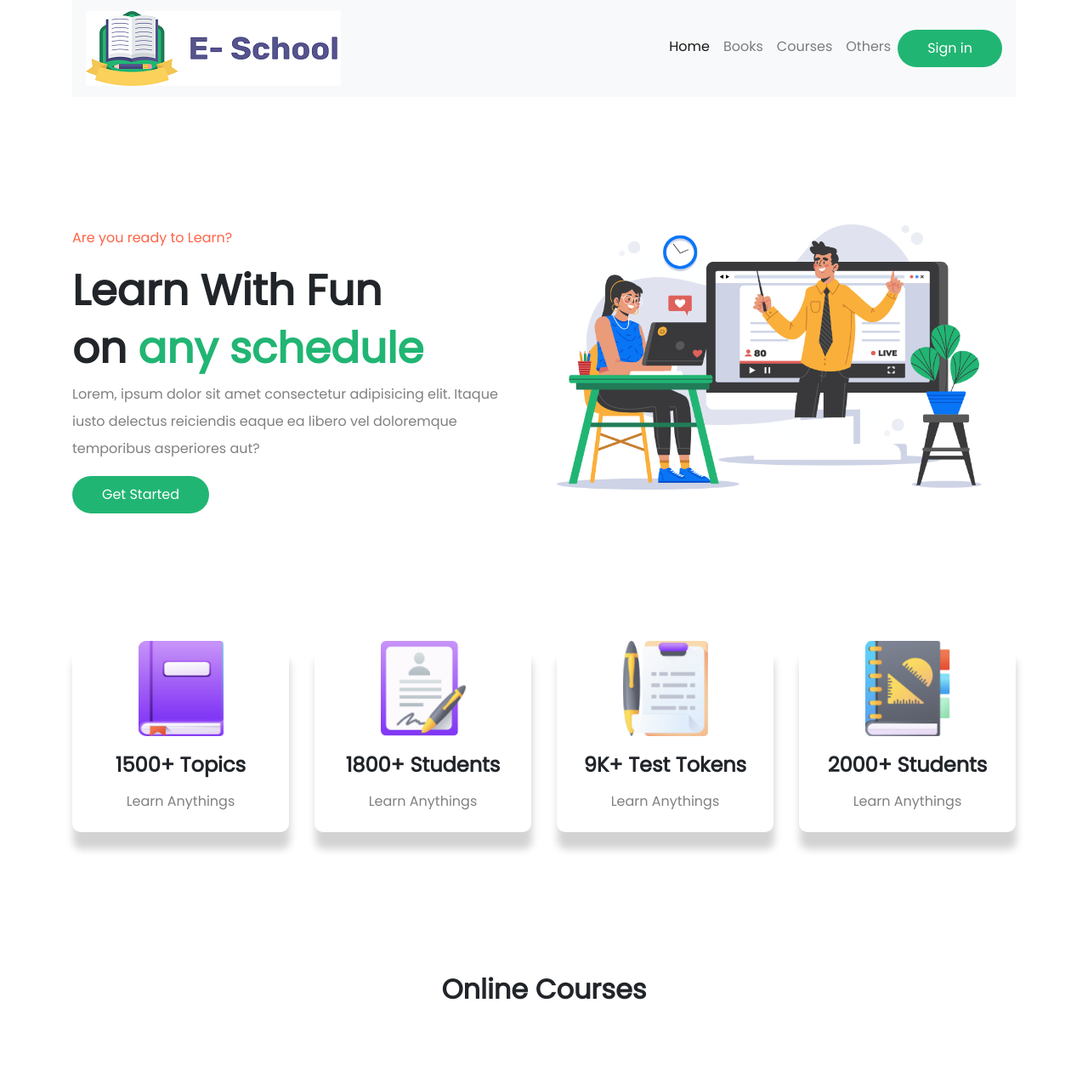
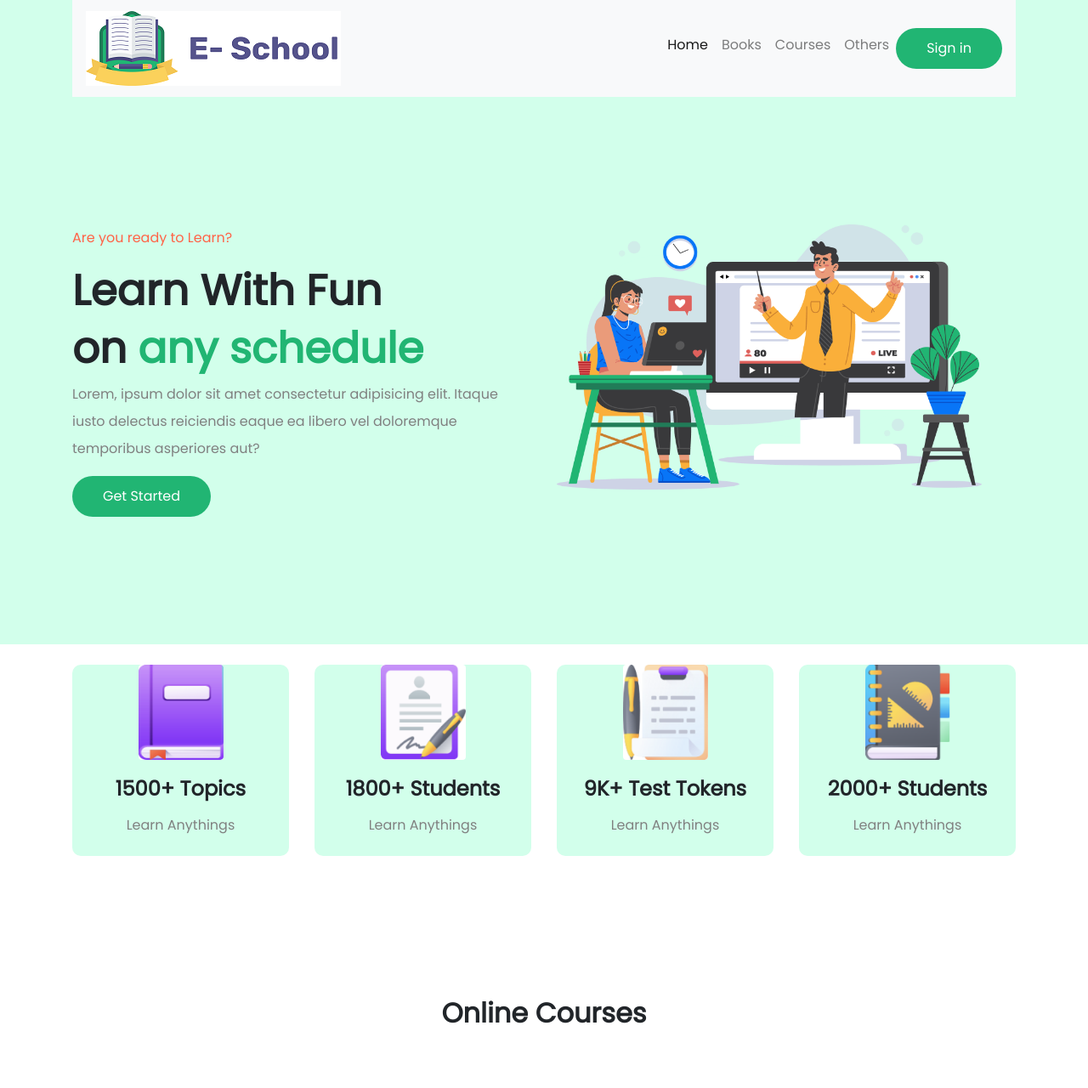
Before and after one commit to mahmudulmanik/e-school, a plain HTML site: page index.html in a window 1280 px wide. Shown: the top 1280 px of the page at 85% size. Drawn offline with nearby package versions, Linux system fonts and the light colour scheme.

Commit message:
last updated

```diff
--- a/index.html
+++ b/index.html
@@ -11,7 +11,7 @@
 </head>
 
 <body>
-    <section>
+    <section class="bg-color">
         <div class="container">
             <nav class="navbar navbar-expand-lg navbar-light bg-light">
                 <a class="navbar-brand" href="#">
@@ -20,7 +20,7 @@
                 <button class="navbar-toggler" type="button" data-toggle="collapse" data-target="#navbarNav" aria-controls="navbarNav" aria-expanded="false" aria-label="Toggle navigation">
         <span class="navbar-toggler-icon"></span>
       </button>
-                <div class="collapse navbar-collapse justify-content-end sticky-top" id="navbarNav">
+                <div class="collapse navbar-collapse justify-content-end" id="navbarNav">
                     <ul class="navbar-nav">
                         <li class="nav-item active">
                             <a class="nav-link" href="#">Home<span class="sr-only">(current)</span></a>
@@ -41,7 +41,7 @@
         </div>
     </section>
 
-    <section>
+    <section class="bg-color">
         <div class="container second-section">
             <div class="row">
                 <div class="col-md-6 .col-sm-12">
@@ -60,12 +60,12 @@
             </div>
         </div>
     </section>
-
+    <br>
     <section>
         <div class="container h-100 categories text-center" id="book">
             <div class="row row-cols-1 row-cols-md-4">
                 <div class="col mb-3 ">
-                    <div class="card ">
+                    <div class="card bg-color">
                         <img src="images/ICON/book.png" class="card-img-top rounded mx-auto d-block" alt="...">
                         <div class="card-body">
                             <h4 class="card-title font-weight-bold">1500+ Topics</h4>
@@ -74,7 +74,7 @@
                     </div>
                 </div>
                 <div class="col mb-3">
-                    <div class="card">
+                    <div class="card bg-color">
                         <img src="images/ICON/Student.png" class="card-img-top rounded mx-auto d-block" alt="...">
                         <div class="card-body">
                             <h4 class="card-title font-weight-bold">1800+ Students</h4>
@@ -83,7 +83,7 @@
                     </div>
                 </div>
                 <div class="col mb-3">
-                    <div class="card">
+                    <div class="card bg-color">
                         <img src="images/ICON/Test.png" class="card-img-top rounded mx-auto d-block" alt="...">
                         <div class="card-body">
                             <h4 class="card-title font-weight-bold">9K+ Test Tokens</h4>
@@ -92,7 +92,7 @@
                     </div>
                 </div>
                 <div class="col mb-3">
-                    <div class="card">
+                    <div class="card bg-color">
                         <img src="images/ICON/Students.png" class="card-img-top rounded mx-auto d-block" alt="...">
                         <div class="card-body">
                             <h4 class="card-title font-weight-bold">2000+ Students</h4>
--- a/style.css
+++ b/style.css
@@ -8,6 +8,10 @@ section {
 
 .container {
     margin-bottom: 100px;
+}
+
+.bg-color {
+    background-color: #d2ffeb;
 }
 
 .second-section img {
@@ -21,11 +25,9 @@ section {
 .card {
     border: none;
     border-radius: 10px;
-    box-shadow: 1px 20px 10px lightgray;
 }
 
 .card-footer {
-    background-color: white;
     border-top: none;
 }
 
@@ -53,8 +55,8 @@ h2 {
     background-image: linear-gradient(to bottom, #21B573 0%, #21B573 100%);
     color: white;
     border: none;
-    border-radius: 30px;
-    padding: 10px 35px;
+    border-radius: 33px;
+    padding: 12px 36px;
     cursor: pointer;
 }
 
```
